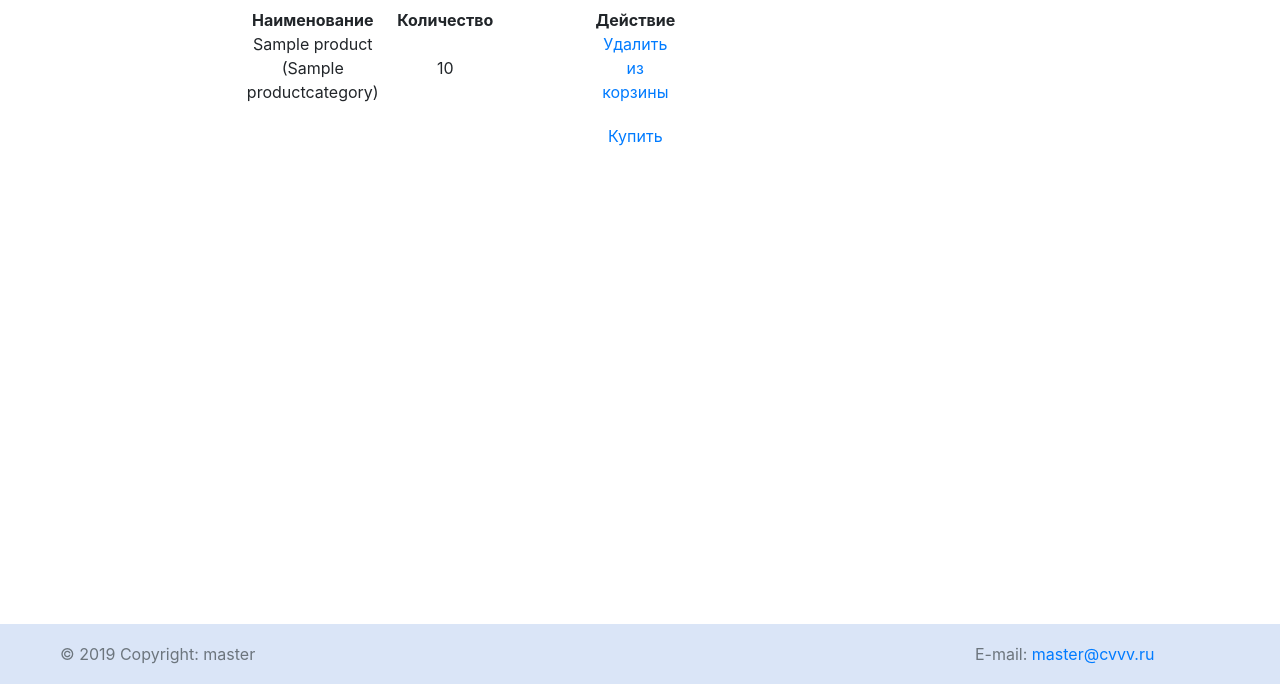
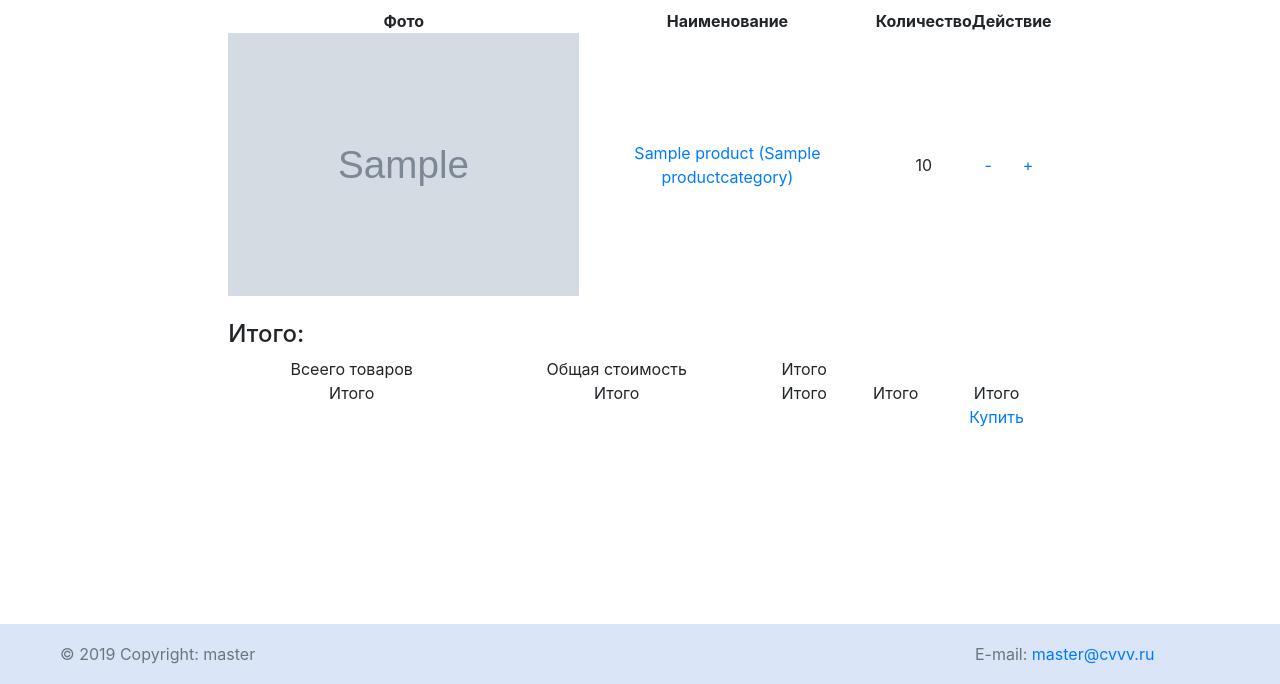
Before and after one commit to EvgenijjKum/geek-start, a Django app: page /basket/ in a window 1280 px wide. Shown: the part 116-800 px from the top of the page. Run offline with Django 3.2, Linux system fonts and the light colour scheme; a user stored in the database is signed in; tables that the repository leaves empty hold one stand-in row (values such as "Sample post"); grey boxes marked "Sample" are stand-in pictures; some libraries are stand-ins or nearby versions.

Commit message:
Добавил функционал кнопок "+" "-" корзины. Добавил стилей. Подсчет количества и итоговой стоимости всей покупки еще не делал.

```diff
--- a/basketapp/templates/basket.html
+++ b/basketapp/templates/basket.html
@@ -40,41 +40,71 @@
 	</div>
 	<div class="col-xl-8">
 		<div class="row no-gutters">
-			<div class="col-xl-8 content  justify-content-center">
+			<div class="col-xl-1 content">
+			</div>
+			<div class="col-xl-12 content">
 
 <!--******************************************************-->
 {% if basket_slot_list %}
-<table class="basket_table" width="100%" cellpadding="10" style="text-align: center; ">
+<table class="basket_table" width="100%"  style="text-align: center;">
    <tr>
+	<th>Фото</th>
 	<th>Наименование</th>
 	<th>Количество</th>
-	<th>Действие</th>
+
+	<th colspan="2">Действие</th>
    </tr>
 	{% for basket_slot in basket_slot_list %}
 	 <tr>
-				  	<td>{{ basket_slot.product }}</td>
-					<td>{{ basket_slot.quantity }}</td>
-					<td>
-						<div class="button-next" style="padding-left: 100px; padding-right: 100px;">
-							<a href={% url 'basketapp:remove_product' basket_slot.pk %}>Удалить из корзины</a>
-				   		</div>
-					</td>
+		<td><img class="img-fluid basket-img" src="{{ basket_slot.product.image.url }}" alt="Responsive image"></td>
+		<td><a href="{% url 'product_detail' basket_slot.product.pk %}">{{ basket_slot.product }}</a></td>
+		<td>{{ basket_slot.quantity }}</td>
+		<td>
+			<div class="button-next button-basket-action">
+				<a href={% url 'basketapp:remove_product' basket_slot.product.pk %}>-</a>
+			</div>
+		</td>
+		<td>
+			<div class="button-next button-basket-action">
+				<a href={% url 'basketapp:add_product' basket_slot.product.pk %}>+</a>
+			</div>
+		</td>
 	 </tr>
 	{% endfor %}
 
+</table>
+<br>
+<h4>Итого:</h4>
+<table class="basket_table" width="100%"  style="text-align: center;">
+	<tr>
+		<td>Всеего товаров</td>
+		<td>Общая стоимость</td>
+		<td>Итого</td>
+	</tr>
+	<tr>
+		<td>Итого</td>
+		<td>Итого</td>
+		<td>Итого</td>
+		<td>Итого</td>
+		<td>Итого</td>
+	</tr>
 	<tr>
 		 <td></td>
 		 <td></td>
-		 <td style="padding-top: 20px;">
-			 <div class="button-buy" style="padding-left: 100px; padding-right: 100px;">
+		 <td></td>
+		 <td></td>
+		 <td class="basket_table_td_buy">
+			 <div class="button-buy">
 				<a href="">Купить</a>
 			 </div>
 		 </td>
 	 </tr>
+
+
 </table>
 {% else%}
          Корзина пуста
-                    {% endif %}
+{% endif %}
 
 
 <!--******************************************************-->
--- a/mainapp/templates/product_detail.html
+++ b/mainapp/templates/product_detail.html
@@ -53,6 +53,9 @@
 	  		<div class="button-next">
             	<a href={% url 'basketapp:add_product' current_product.pk %}>Добавить в корзину</a>
           	</div>
+	  		<div class="button-next" style="margin-top: 20px">
+				<a class="dropdown-item" href="{% url 'basketapp:basket_view' %}">Перейти в корзину</a>
+			</div>
   </div>
 </div>
 <!--******************************************************-->
```
Also changed, not shown: mainapp/static/css/styles.css (+16 -1 lines), basketapp/migrations/0001_initial.py, cabinet/migrations/0001_initial.py, 1 other file.
